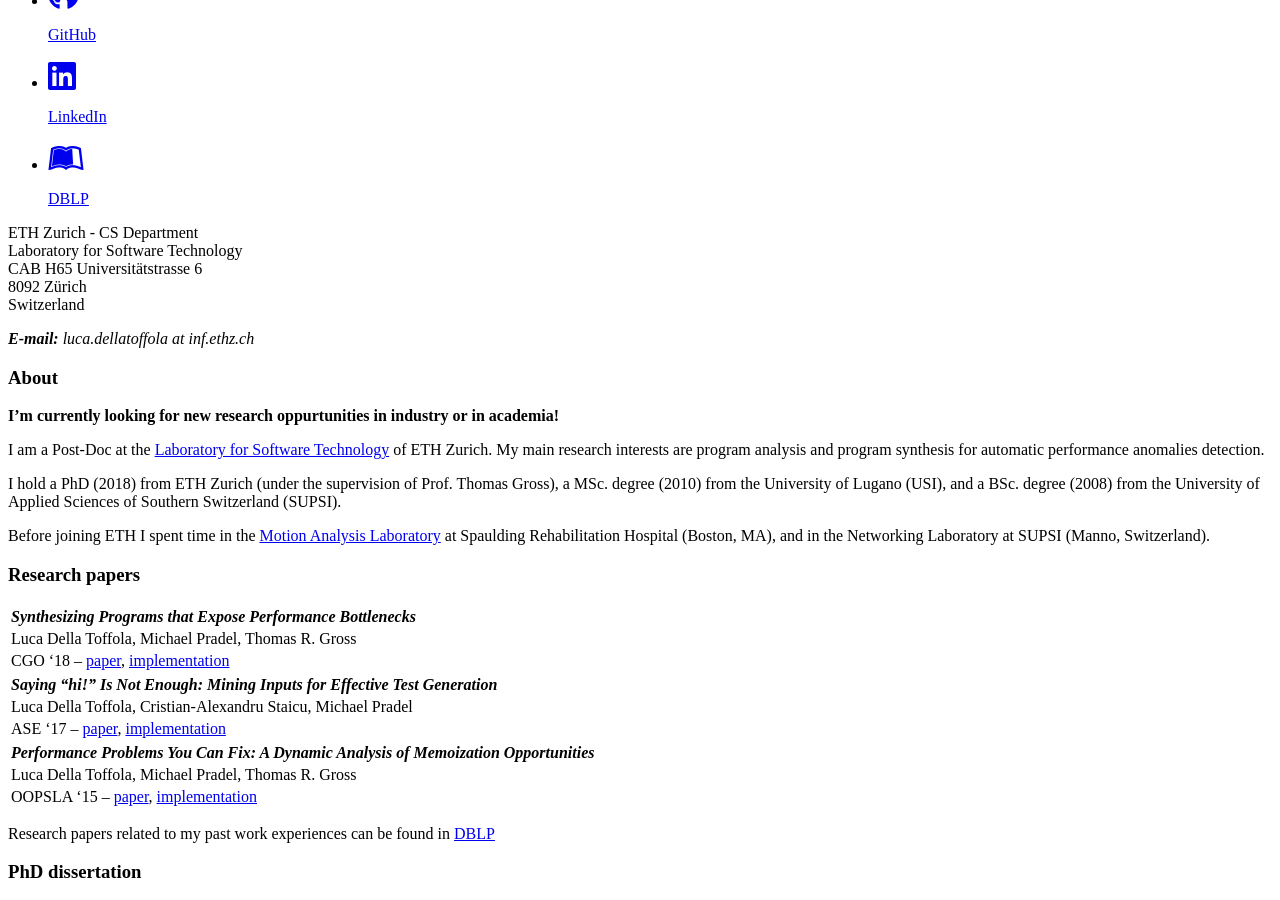
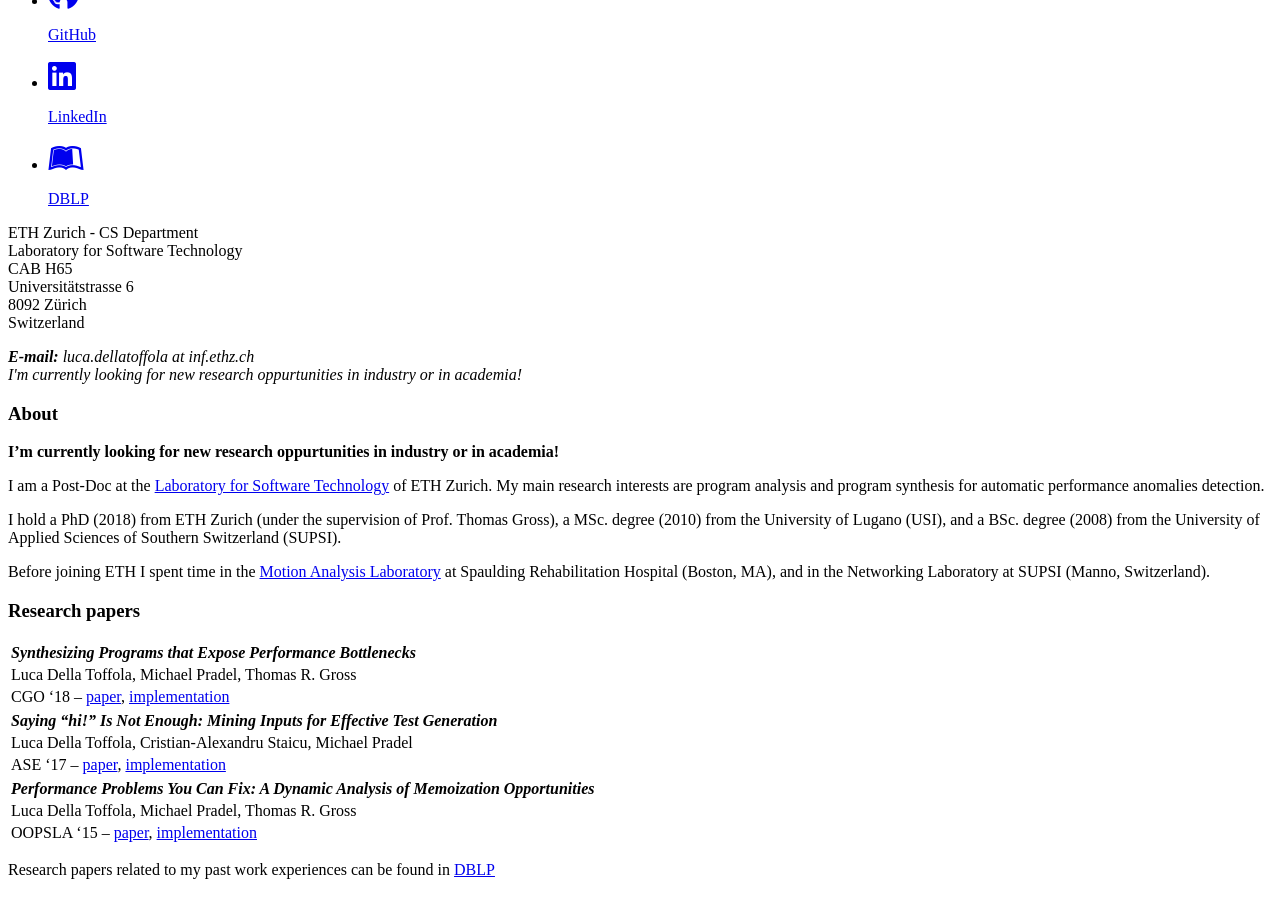
Before and after one commit to lucadt/lucadt.github.io, a Jekyll site: the page built from index.md, in a window 1280 px wide and 900 px high, scrolled down 394 px. Built offline with Jekyll 4.4.1, drawn with Linux system fonts in a browser that asks for light colours; nearby versions of some CDN libraries; a style sheet for code colours, icons or effects is not loaded; the repository's description, which GitHub fills in, is left out; our own code applies the rules of GitHub Pages for plain Markdown files.

Commit message:
Update contact.html
* Formatting issues
* Moved banner

```diff
--- a/_includes/contact.html
+++ b/_includes/contact.html
@@ -13,9 +13,11 @@
 <div class="contact">
       <p>ETH Zurich - CS Department<br>
       Laboratory for Software Technology<br>
-      CAB H65 Universitätstrasse 6<br>
+      CAB H65<br>
+      Universitätstrasse 6<br>
       8092 Zürich<br>
       Switzerland<br>
    </p>
    <i><strong>E-mail:</strong> luca.dellatoffola at inf.ethz.ch<br></i>
+   <i>I'm currently looking for new research oppurtunities in industry or in academia!</i>
 </div>
```
